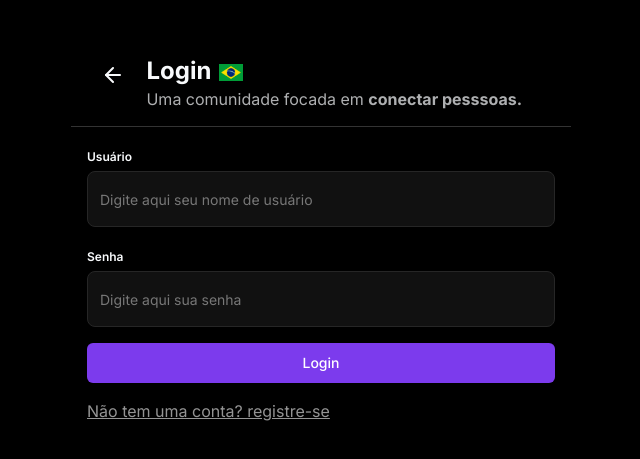
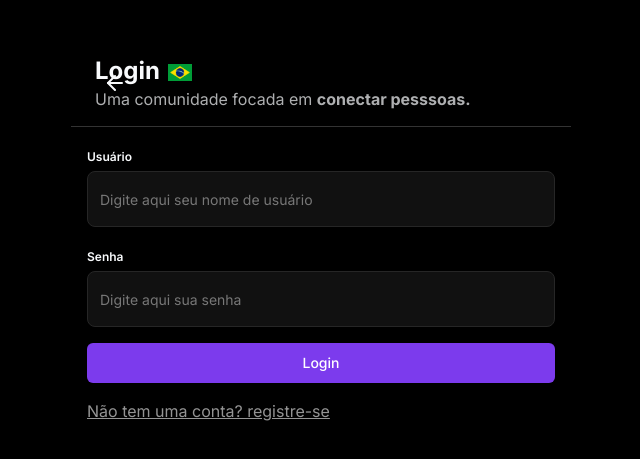
Before and after one commit to ryansldev/zap-web, a Next.js app: page /login in a window 1280 px wide. Shown: the part 173-632 px from the top of the page, without its empty margins (319-959 px from the left). Built offline with nearby package versions, Linux system fonts and the light colour scheme; no server answers.

Commit message:
bettering page header styles

```diff
--- a/components/page-header.tsx
+++ b/components/page-header.tsx
@@ -48,7 +48,7 @@ export function PageHeader({
         )}
         size="icon"
         onClick={onBack}
-        className={cn(position !== "inline" ? "absolute h-full top-0 bottom-0" : "")}
+        className={cn("absolute h-full top-0 bottom-0", position !== "inline" && "absolute")}
       >
         <ArrowLeft className="h-6 w-6" />
       </Button>
```
